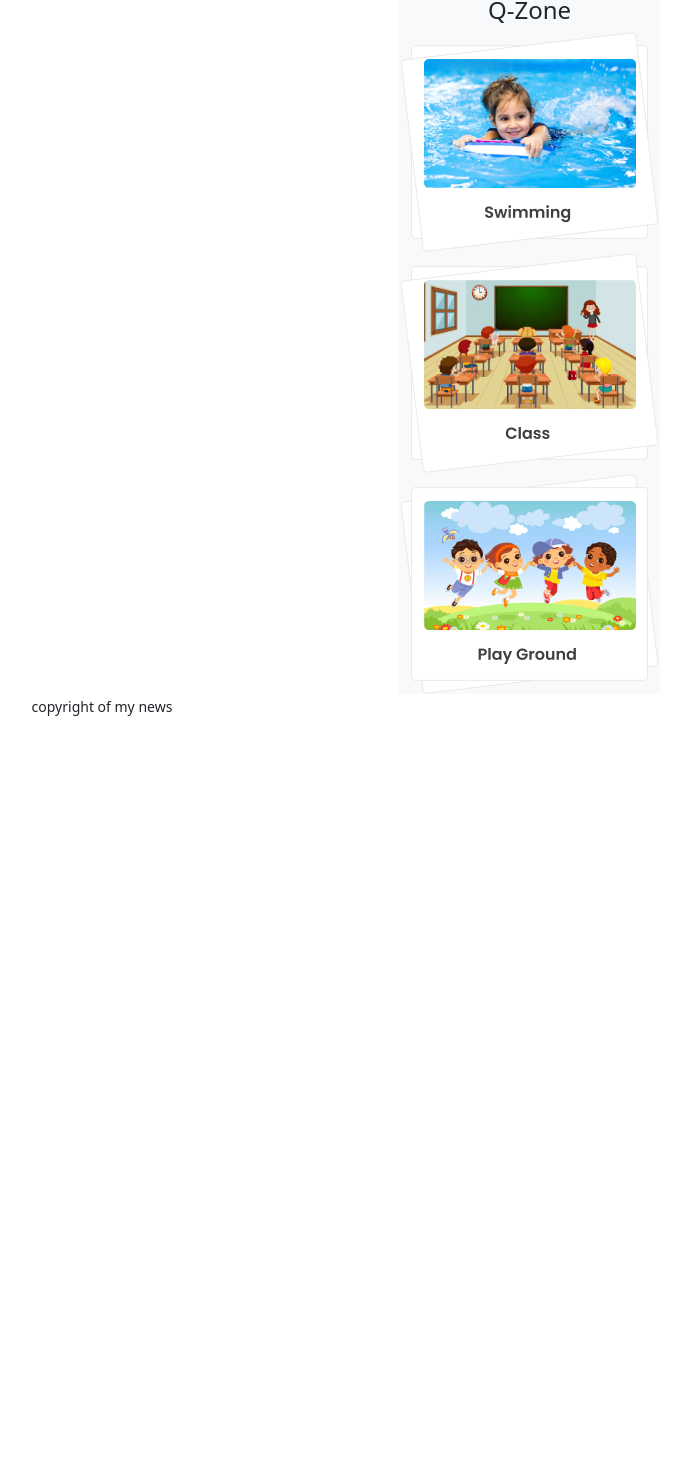
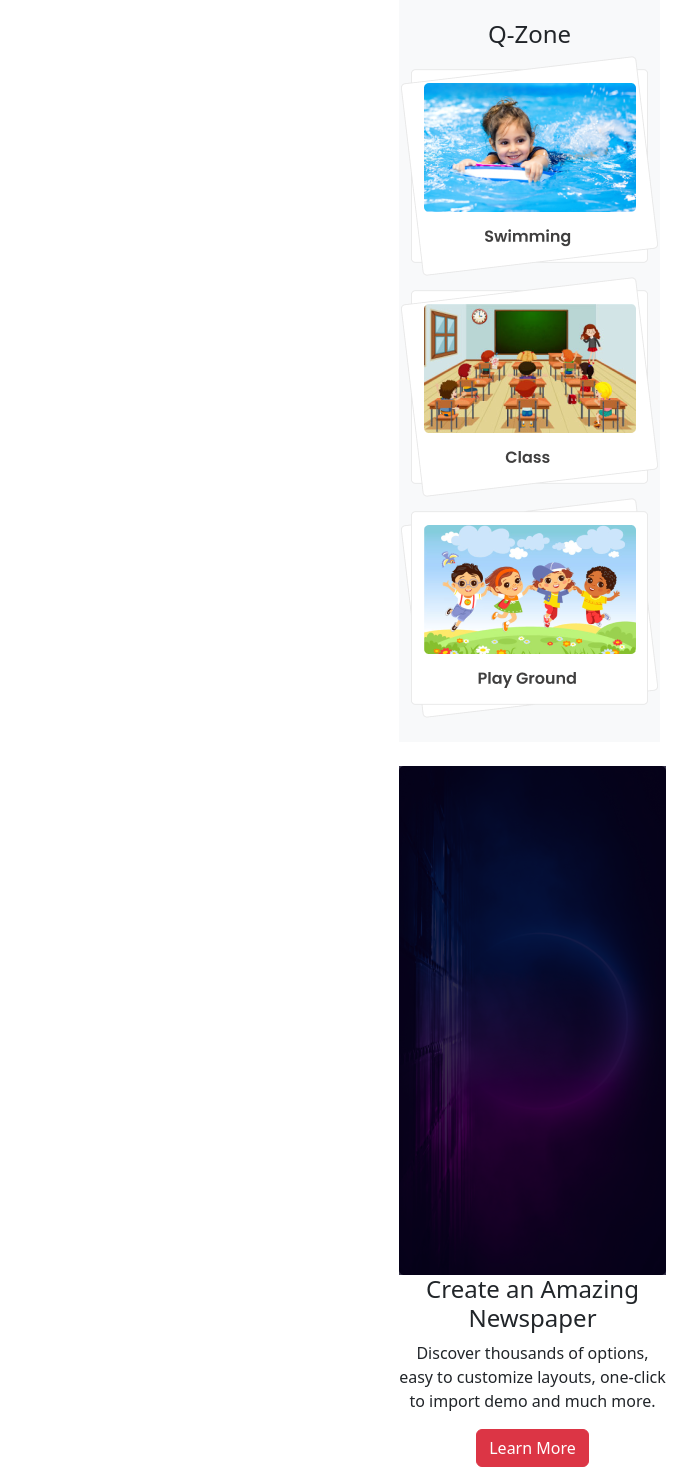
Before and after one commit to Monir-interact/the-news-dragon-client-fix, a React (Vite) app: page / in a window 1280 px wide. Shown: the part 560-2030 px from the top of the page, without its empty margins (538-1235 px from the left). Before the commit the page ends 1294 px from the top, so only its background shows below. Built offline with nearby package versions, Linux system fonts and the light colour scheme.

Commit message:
bg img and text

```diff
--- /dev/null
+++ b/src/Shared/Ad/Ad.jsx
@@ -0,0 +1,21 @@
+import React from "react";
+import bg from "../../assets/bg.png";
+import { Figure } from "react-bootstrap";
+
+const Ad = () => {
+  return (
+    <div className="text-center position-relative">
+      <Figure className="postion-relative">
+        <img src={bg} alt="" />
+        <h4>Create an Amazing Newspaper</h4>
+        <p>
+          Discover thousands of options, easy to customize layouts, one-click to
+          import demo and much more.
+        </p>
+        <button className="btn btn-danger">Learn More</button>
+      </Figure>
+    </div>
+  );
+};
+
+export default Ad;
--- a/src/Shared/QZone/QZone.jsx
+++ b/src/Shared/QZone/QZone.jsx
@@ -5,7 +5,7 @@ import qzone3 from '../../assets/qZone3.png';
 
 const QZone = () => {
     return (
-        <div className='bg-light text-center mt-4' >
+        <div className='bg-light text-center my-4 py-4' >
             <h4>Q-Zone</h4>
             <div>
                 <img src={qzone1} alt="" />
--- a/src/Shared/RightNav/RightNav.jsx
+++ b/src/Shared/RightNav/RightNav.jsx
@@ -1,7 +1,14 @@
-import React from 'react';
+import React from "react";
 import { Button, ListGroup } from "react-bootstrap";
-import { FaGoogle, FaGithub, FaFacebook, FaTwitter, FaInstagram } from "react-icons/fa";
-import QZone from '../QZone/QZone';
+import {
+  FaGoogle,
+  FaGithub,
+  FaFacebook,
+  FaTwitter,
+  FaInstagram,
+} from "react-icons/fa";
+import QZone from "../QZone/QZone";
+import Ad from "../Ad/Ad";
 
 const RightNav = () => {
   return (
@@ -18,12 +25,26 @@ const RightNav = () => {
       <div>
         <h4>Find Us on</h4>
         <ListGroup>
-          <ListGroup.Item> <FaFacebook/>  Facebook</ListGroup.Item>
-          <ListGroup.Item> <FaTwitter/> Twitter</ListGroup.Item>
-          <ListGroup.Item> <FaInstagram/> Instagram</ListGroup.Item>
+          <ListGroup.Item>
+            {" "}
+            <FaFacebook /> Facebook
+          </ListGroup.Item>
+          <ListGroup.Item>
+            {" "}
+            <FaTwitter /> Twitter
+          </ListGroup.Item>
+          <ListGroup.Item>
+            {" "}
+            <FaInstagram /> Instagram
+          </ListGroup.Item>
         </ListGroup>
       </div>
-      <QZone/>
+      <div>
+        <QZone />
+      </div>
+      <div>
+        <Ad />
+      </div>
     </div>
   );
 };
```
Also changed, not shown: src/Shared/Ad/Ad.css (added).
